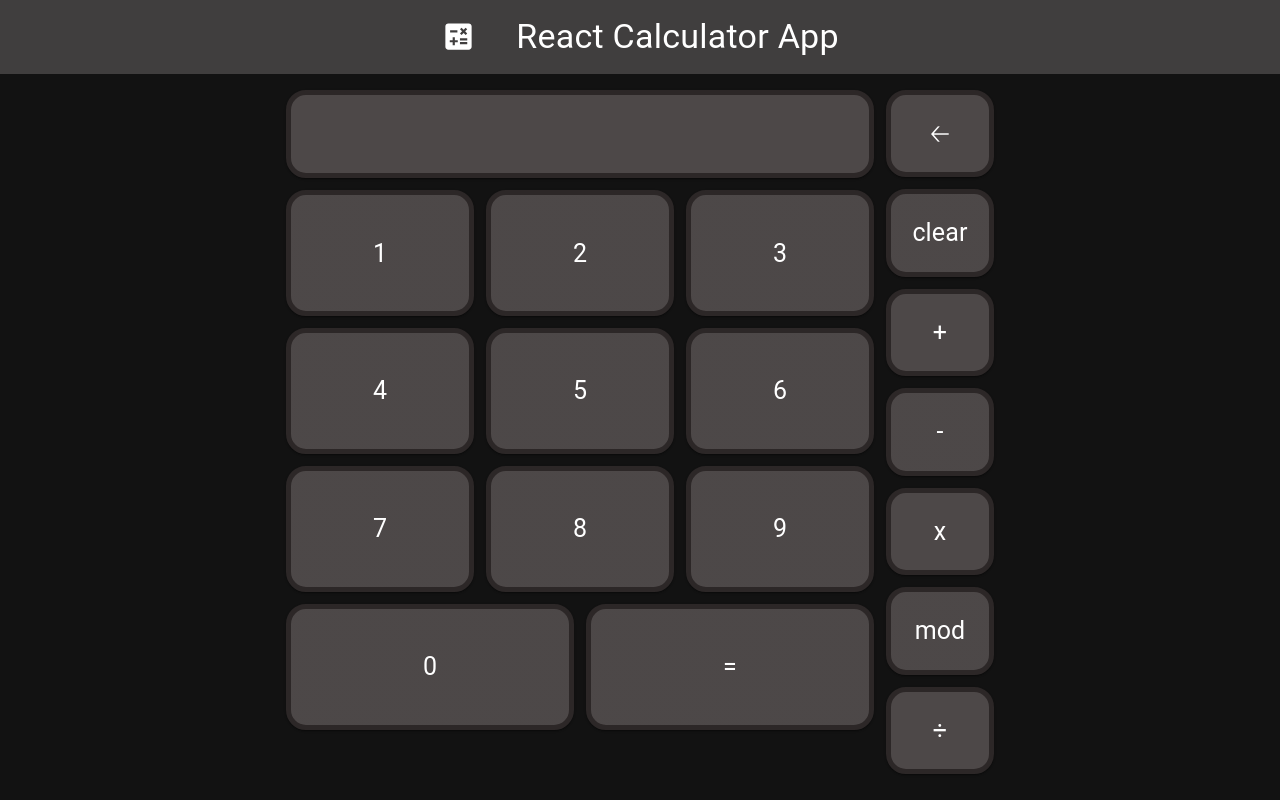
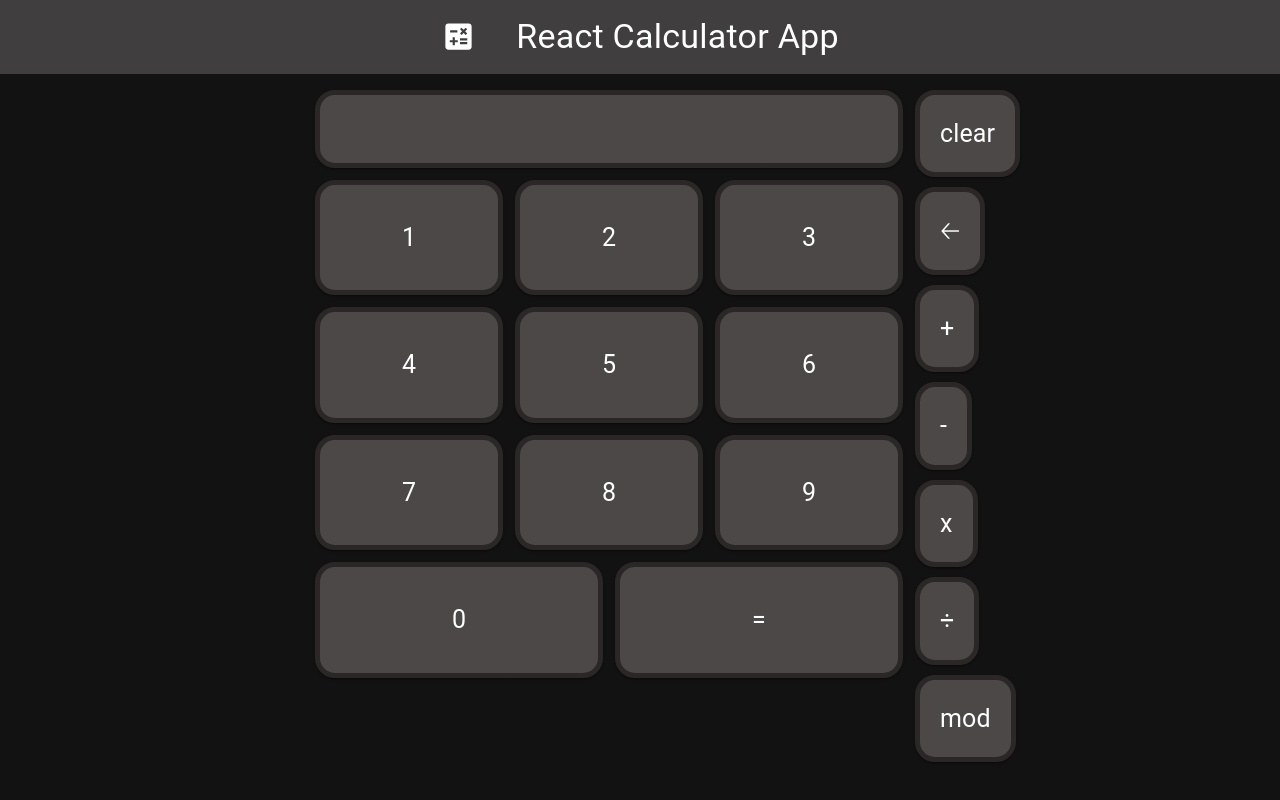
Before and after one commit to marcos-aparicio/react_calculator, a React (Create React App) app: page / in a window 1280 px wide. Built offline with nearby package versions, Linux system fonts and the light colour scheme.

Commit message:
making the function tokens be styled based on a constant, so i dont have to manually add those

```diff
--- a/src/App.css
+++ b/src/App.css
@@ -13,3 +13,6 @@
 .user-select-none{
   user-select: none !important;
 }
+.calculator{
+  flex-wrap:wrap;
+}
--- a/src/components/Calculator.js
+++ b/src/components/Calculator.js
@@ -18,19 +18,18 @@ const Calculator = () => {
     "÷": (num1, num2) => num1 / num2,
     mod: (num1, num2) => num1 % num2,
   };
+  //non operational scenarios
+  const nonOperationFunctions = {
+    "clear": ()=> setOperationOutput(""),
+    "🡠": ()=> setOperationOutput(operationOutput.slice(0,-1)),
+    "=":()=> parse(),
+  }
 
   const insertToken = (token) => {
 
-    const scenarios = {
-      "clear": ()=> setOperationOutput(""),
-      "🡠": ()=> {
-        setOperationOutput(operationOutput.slice(0,-1));
-      },
-      "=":()=> parse(),
-    }
     const defaultScenario = () => setOperationOutput(operationOutput + token);
 
-    const actualFunction = scenarios[token] || defaultScenario;
+    const actualFunction = nonOperationFunctions[token] || defaultScenario;
     actualFunction();
   };
   const parse = () => {
@@ -51,15 +50,13 @@ const Calculator = () => {
           ? currOperations.match(matchNumberRgx)[0].length
           : currOperations.match(matchSymbolRgx)[0].length;
 
+      if (typeof match === "string") nextSymbol = match;
+
       if (typeof match === "number") {
         operationStack.push(match);
-
         if (nextSymbol !== undefined) operationStack.push(nextSymbol);
-
         nextSymbol = undefined;
       }
-
-      if (typeof match === "string") nextSymbol = match;
 
       currOperations = currOperations.substring(matchLength);
     }
@@ -90,8 +87,8 @@ const Calculator = () => {
         margin={2}
         sx={{
           display: "flex",
-          flexDirection: "column",
-          flexWrap: "wrap",
+          flexDirection: "row",
+          // flexWrap: "wrap",
         }}
         gap={1.5}
       >
@@ -128,22 +125,31 @@ const Calculator = () => {
           <Tile token="0" xs={6} />
           <Tile token="=" xs={6} />
         </Grid>
-        <Grid
+        <Box
           className="operations"
-          container
           flexGrow={1}
           height={sizeNum}
           spacing={1.5}
           width={sizeNum * 0.2}
+          sx={{
+            display: 'flex',
+            flexDirection: 'row',
+            alignItems: 'stretch',
+            width:'50px',
+            gap:'10px',
+            flexWrap: 'wrap'
+          }}
         >
-          <Tile token="🡠" xs={12}></Tile>
-          <Tile token="clear" xs={12} />
-          <Tile token="+" xs={12} />
-          <Tile token="-" xs={12} />
-          <Tile token="x" xs={12} />
-          <Tile token="mod" xs={12} />
-          <Tile token="÷" xs={12} />
-        </Grid>
+          {
+            //making the operations appear appear based on the functions
+            Object.keys(nonOperationFunctions).concat(Object.keys(operationFunctions)).map(token => {
+
+              if(token === "=") return null;
+
+              return <Tile key={token} token={token} xs={12}></Tile>
+            })
+          }
+        </Box>
       </Box>
     </CalculatorContext.Provider>
   );
```
